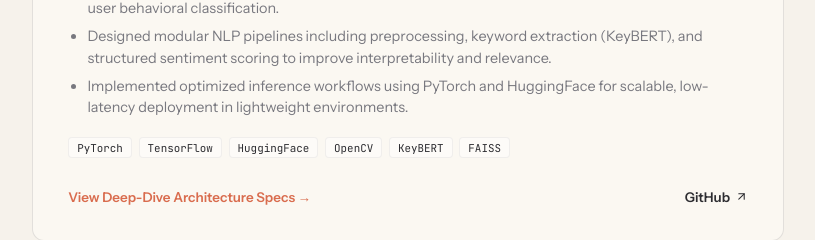
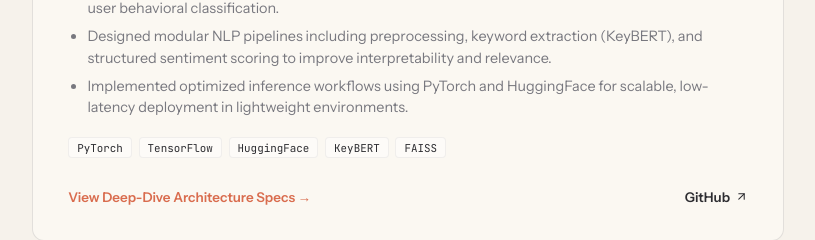
Before and after one commit to ShikharVeer10/ShikharVeer10.github.io, a React (Vite) app: page / in a window 1280 px wide. Shown: the part 920-1160 px from the top of the page, without its empty margins (416-1231 px from the left). Built offline with nearby package versions, Linux system fonts and the light colour scheme; no server answers.

Commit message:
Remove OpenCV from Emotio tech stack

```diff
--- a/src/data.js
+++ b/src/data.js
@@ -33,7 +33,7 @@ export const projects = [
       "Designed modular NLP pipelines including preprocessing, keyword extraction (KeyBERT), and structured sentiment scoring to improve interpretability and relevance.",
       "Implemented optimized inference workflows using PyTorch and HuggingFace for scalable, low-latency deployment in lightweight environments."
     ],
-    stack: ["PyTorch", "TensorFlow", "HuggingFace", "OpenCV", "KeyBERT", "FAISS"],
+    stack: ["PyTorch", "TensorFlow", "HuggingFace", "KeyBERT", "FAISS"],
     github: "https://github.com/ShikharVeer10/Emotio"
   },
   {
```
